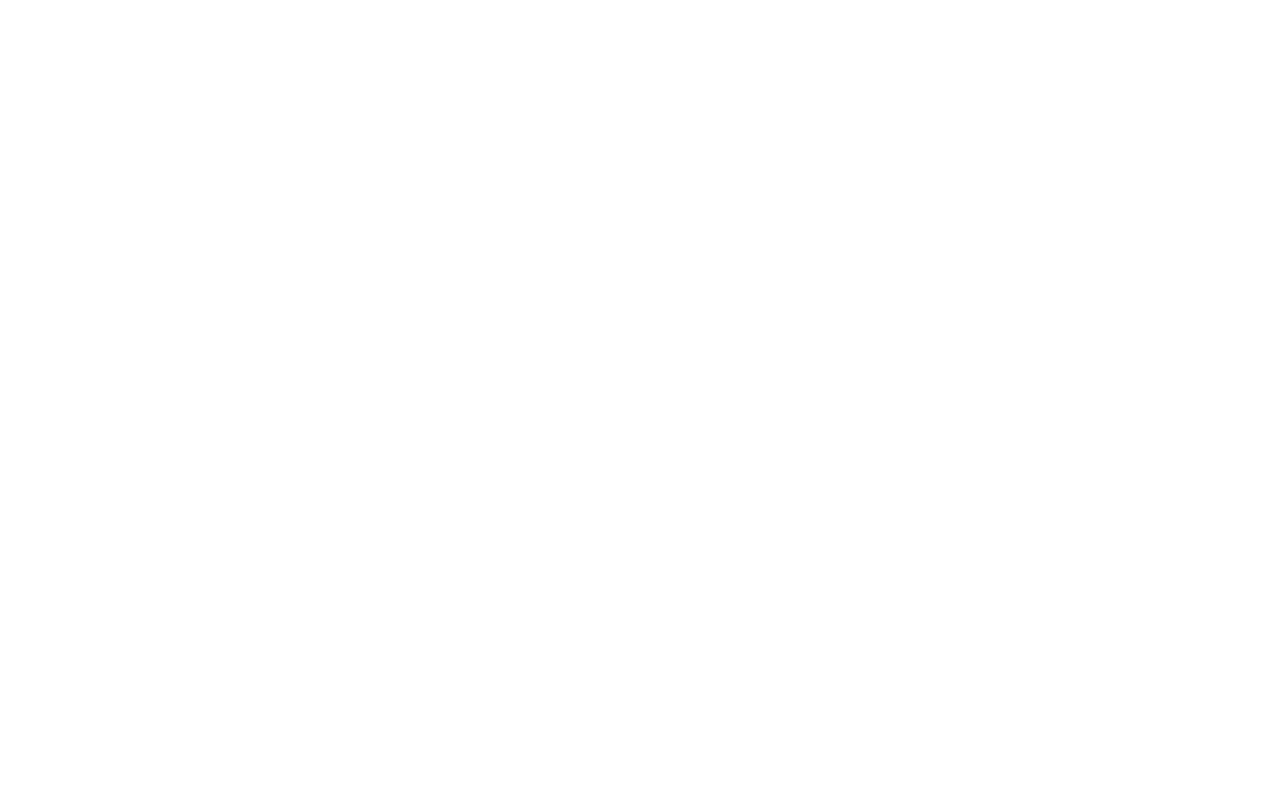
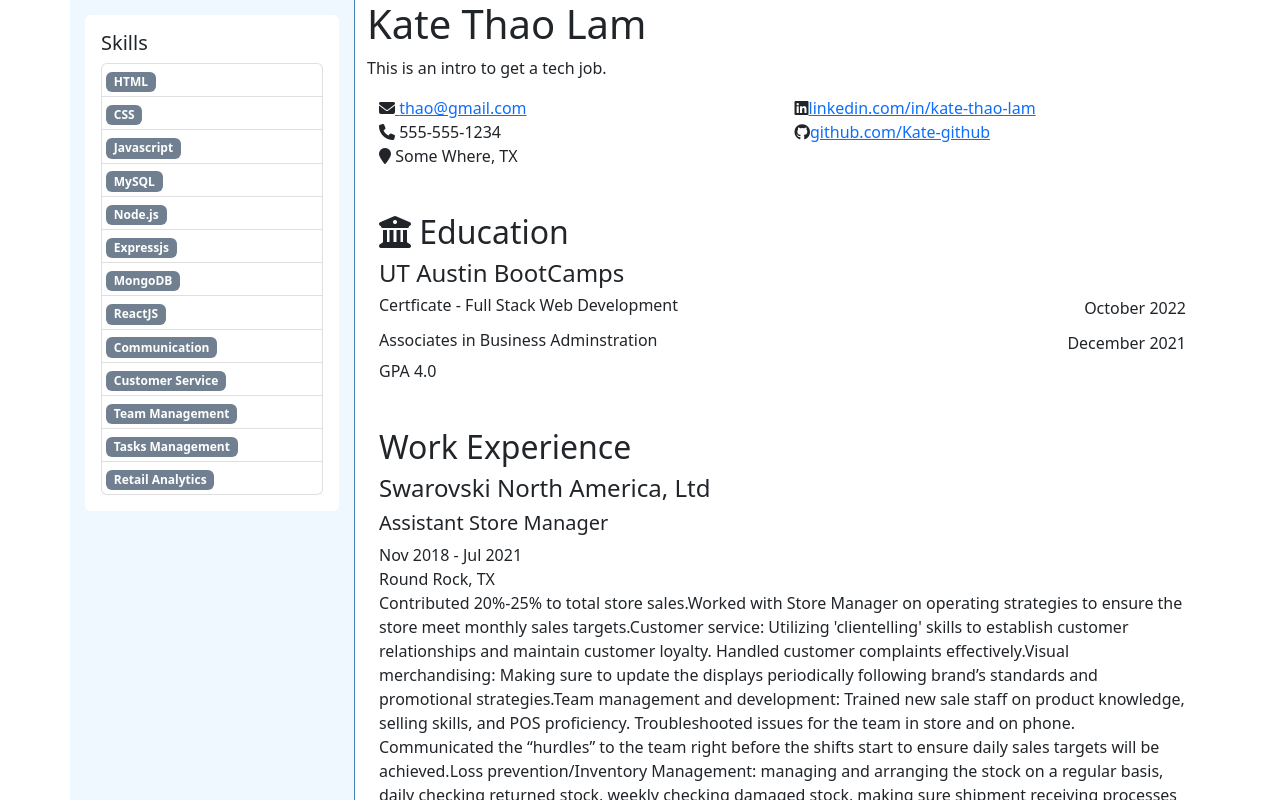
Before and after one commit to kirstgonz/resumator, a React (Create React App) app in the folder client/: page /resumes/1 in a window 1280 px wide. Before the commit this address had no page. Shown: the top 800 px of the page. Built offline with nearby package versions, Linux system fonts and the light colour scheme.

Commit message:
added resume viewer

```diff
--- a/client/public/index.html
+++ b/client/public/index.html
@@ -25,6 +25,77 @@
       Learn how to configure a non-root public URL by running `npm run build`.
     -->
     <title>Resumator</title>
+    <style>
+      title {
+          font-family: Arial, Helvetica, sans-serif;
+          color: rgba(0, 255, 229, 0.516);
+      }
+
+      #sidebar {
+          padding: 15px 15px 15px 15px;
+          text-align: center;
+          background-color: aliceblue;
+          border-right: solid 1px steelblue;
+      }
+
+      #sidebar .card {
+          text-align: left;
+          border: none;
+      }
+
+      .badge-secondary {
+          background-color: slategray;
+      }
+
+      .list-group {
+          --bs-list-group-border-width: 0;
+      }
+
+      .list-group-item {
+          --bs-list-group-item-padding-x: .25rem;
+          --bs-list-group-item-padding-y: .25rem;
+      }
+
+      #imgProfile {
+          margin: auto;
+          border: solid 3px slategray;
+      }
+
+      .fa-diamond {
+          color: steelblue;
+          margin-right: 5px;
+      }
+
+      #experience .list-group {
+          list-style-type: circle;
+          margin-left: 15px;
+      }
+
+      #experience .list-group-item {
+          display: list-item;
+      }
+
+      #edu-section,
+      #work-section,
+      #project-section {
+          margin-top: 45px;
+      }
+
+      .align-right {
+          text-align: right;
+      }
+
+      @media print {
+          #main-content {
+              max-width: 2000px;
+          }
+
+          #edu-section,
+          #project-section {
+              page-break-after: always;
+          }
+      }
+  </style>
   </head>
   <body>
     <noscript>You need to enable JavaScript to run this app.</noscript>
--- a/client/src/App.js
+++ b/client/src/App.js
@@ -55,7 +55,7 @@ export function App() {
                 <Route path="interests" element={<Interests/> } />
                 <Route path="languages" element={<Languages/> } />
             </Route>
-            <Route path="/resumes" element={<Resumes />} />
+            <Route path="/resumes/:id" element={<Resumes />} />
         </Routes>
         </ApolloProvider>
     )
--- a/client/src/Dashboard.js
+++ b/client/src/Dashboard.js
@@ -4,6 +4,7 @@ import * as React from 'react';
 import { useDispatch, useSelector } from 'react-redux';
 import { ResumatorRedux } from './resumatorRedux';
 import { Public, PublicOff } from '@mui/icons-material';
+import { useNavigate } from "react-router-dom";
 
 export function Dashboard() {
     const dispatch = useDispatch();
@@ -22,9 +23,14 @@ export function Dashboard() {
     const [introduction, setIntroduction] = React.useState('');
     const [nickName, setNickName] = React.useState('');
     const [isPublic, setIsPublic] = React.useState('');
+    const navigate = useNavigate();
 
 
-    const handleOpen = () => setOpen(true);
+    const handleViewResume = (index) => {
+        return () => {
+            navigate('/resumes/'+index)
+        }
+    };
     const handleClose = () => {
         setOpen(false);
     };
@@ -102,6 +108,7 @@ export function Dashboard() {
                                 </TableCell>
                                 <TableCell align="right">
                                     <ButtonGroup variant="outlined" aria-label="outlined primary button group">
+                                        <Button onClick={handleViewResume(index)}>View</Button>
                                         <Button onClick={handleEditModal(index)}>Edit</Button>
                                         <Button onClick={handleDelete(index)}>Delete</Button>
                                     </ButtonGroup>
--- a/client/src/Resumes.js
+++ b/client/src/Resumes.js
@@ -1,8 +1,163 @@
+import { Link } from '@mui/material';
 import * as React from 'react';
+import { useSelector } from 'react-redux';
+import { useParams } from 'react-router-dom';
+import { ResumatorRedux } from './resumatorRedux';
 export function Resumes() {
+  const { id } = useParams();
+  const data = useSelector(ResumatorRedux.selectors.selectResume(id));
+  const renderSkills = () => {
     return (
-      <div>
-          <h1>Resumes page</h1>
+      <div className="card">
+        <div className="card-body">
+          <h5 className="card-title">Skills</h5>
+          <p className="card-text">
+
+            <ul className="list-group">
+              {data.candidate.skills.map((skill) => {
+                return (
+                  <>
+                    <li className="list-group-item">
+                      <span className="badge badge-secondary">{skill}</span>
+                    </li>
+                  </>
+                );
+              })}
+            </ul>
+          </p>
+        </div>
+      </div>
+    );
+  }
+
+  const renderEdu = () => {
+    return (
+      <div className="container" id="edu-section">
+        <div className="row">
+          <div className="col col-md-12">
+            <h2><i className="fa-solid fa-building-columns"></i> Education</h2>
+            {data.candidate.education.map(({ schoolName, degree, gpa, graduationDate }) => (
+              <>
+                <h4>{schoolName}</h4>
+                <div className="row">
+                  <div className="col-6"><h6>{degree}</h6></div>
+                  <div className="col-6 align-right">{graduationDate}</div>
+                </div>
+                <div className="row">
+                  {gpa && <div className="col-6">GPA {gpa}</div>}
+                </div>
+              </>
+            ))}
+          </div>
+        </div>
       </div>
     )
   }
+
+  const renderWork = () => {
+    return (
+      <div clasName="container" id="work-section">
+        <div clasName="row">
+          <div clasName="col col-md-12">
+            <h2><i clasName="fa-solid fa-laptop-file"></i> Work Experience</h2>
+            {data.candidate.experience.map(({ company, title, start_date, end_date, responsibilities, location }) => {
+              return (<>
+                <h4>{company}</h4>
+                <h5>{title}</h5>
+                <div clasName="row">
+                  <div clasName="col-6">{start_date} - {end_date}</div>
+                  <div clasName="col-6 align-right">{location}</div>
+                </div>
+                <p>
+                  {responsibilities}
+                </p>
+              </>);
+            })}
+          </div>
+        </div>
+      </div>
+    );
+  }
+
+  const renderProjects = () => {
+    return (
+
+      <div className="container" id="project-section">
+        <div className="row">
+          <div className="col col-md-12">
+            <h2><i className="fa-solid fa-list-check"></i> Class Projects</h2>
+            {data.candidate.projects.map(({ title, role, tasks }) => {
+              return (
+                <>
+                  <h4>{title}</h4>
+                  <p>{tasks}</p>
+                  <h6>Role: {role}</h6>
+                  {/* <ul className="list-group">
+                    {technologies.split(',').map((tech) => {
+                      return(
+                        <li className="list-group-item">
+                          { tech }
+                        </li>);
+                    })}
+                  </ul> */}
+                </>
+              )
+            })}
+
+          </div>
+        </div>
+      </div>
+    )
+  };
+
+  return (
+    <div>
+      <link href="https://cdn.jsdelivr.net/npm/bootstrap@5.2.0/dist/css/bootstrap.min.css" rel="stylesheet"
+        integrity="sha384-gH2yIJqKdNHPEq0n4Mqa/HGKIhSkIHeL5AyhkYV8i59U5AR6csBvApHHNl/vI1Bx" crossOrigin="anonymous" />
+      <link rel="stylesheet"
+        href="https://cdnjs.cloudflare.com/ajax/libs/bootstrap-icons/1.9.1/font/bootstrap-icons.min.css"
+        integrity="sha512-5PV92qsds/16vyYIJo3T/As4m2d8b6oWYfoqV+vtizRB6KhF1F9kYzWzQmsO6T3z3QG2Xdhrx7FQ+5R1LiQdUA=="
+        crossOrigin="anonymous" referrerPolicy="no-referrer" />
+      <link rel="stylesheet" href="https://cdnjs.cloudflare.com/ajax/libs/font-awesome/6.2.0/css/all.min.css"
+        integrity="sha512-xh6O/CkQoPOWDdYTDqeRdPCVd1SpvCA9XXcUnZS2FmJNp1coAFzvtCN9BmamE+4aHK8yyUHUSCcJHgXloTyT2A=="
+        crossOrigin="anonymous" referrerPolicy="no-referrer" />
+      <div className="container" id="main-content">
+        <div className="row">
+          <div className="col col-3" id="sidebar">
+            {renderSkills()}
+          </div>
+          <div class="col col-9" id="experience">
+            <h1>{data.candidate.firstName} {data.candidate.middleName} {data.candidate.lastName}</h1>
+            <p>{data.resume.intro}</p>
+            <div className="container">
+              <div className="row">
+                <div className="col col-sm-6">
+                  <div>
+                    <i className="fa-solid fa-envelope"></i>
+                    <a href={`mailto:${data.candidate.email}`}> {data.candidate.email}</a>
+                  </div>
+                  <span><i className="fa-solid fa-phone"></i> {data.candidate.phoneNumber}</span>
+                  <div><i className="fa-solid fa-location-pin"></i> {data.candidate.location}</div>
+                </div>
+                <div className="col col-sm-6">
+                  <div>
+                    <i className="fa-brands fa-linkedin"></i>
+                    <a href={`http://${data.candidate.linkedIn}`}>{data.candidate.linkedIn}</a>
+                  </div>
+                  <div>
+                    <i className="fa-brands fa-github"></i>
+                    <a href={`http://${data.candidate.gitHub}`}>{data.candidate.gitHub}</a>
+                  </div>
+                </div>
+                {renderEdu()}
+                {renderWork()}
+                {renderProjects()}
+              </div>
+            </div>
+          </div>
+
+        </div>
+      </div>
+    </div>
+  )
+}
--- a/client/src/resumatorRedux.js
+++ b/client/src/resumatorRedux.js
@@ -8,9 +8,9 @@ const slice = createSlice({
             "middleName": "Thao",
             "lastName": "Lam",
             "description": "I am a recent college graduate of Austin Community College and enrolled in the Full Stack Web Development Coding bootcamp at the University of Texas. I am looking for opportunities in web development. I have over 10 years work experience with various retail corporations, both in Vietnam and the US. During this time I have developed the following skills: customer service, team management, task priortization, and data analytics.",
-            "email": "kate.lam.austin@gmail.com",
-            "location": "Round Rock, TX",
-            "phoneNumber": "737 203 1148",
+            "email": "thao@gmail.com",
+            "location": "Some Where, TX",
+            "phoneNumber": "555-555-1234",
             "linkedIn": "linkedin.com/in/kate-thao-lam",
             "gitHub": "github.com/Kate-github",
             "experience": [
@@ -69,8 +69,37 @@ const slice = createSlice({
                     "tasks": "Created style sheets for website"
                 }
             ],
-            education: [],
-            skills: [],
+            education: [
+                {
+                    "schoolName": "UT Austin BootCamps",
+                    "degree": "Certficate - Full Stack Web Development",
+                    "graduationDate": "October 2022"
+                },
+                {
+                    "school_name": "Austin Community College",
+                    "degree": "Associates in Business Adminstration",
+                    "gpa": "4.0",
+                    "honors": [
+                        "Chancellor’s Honor Award"
+                    ],
+                    "graduationDate": "December 2021"
+                }
+
+            ],
+            skills: [
+                "HTML",
+                "CSS",
+                "Javascript",
+                "MySQL",
+                "Node.js",
+                "Expressjs",
+                "MongoDB",
+                "ReactJS",
+                "Communication",
+                "Customer Service",
+                "Team Management",
+                "Tasks Management",
+                "Retail Analytics"],
             interests: [],
             languages: [],
             awards: []
@@ -141,6 +170,14 @@ export const ResumatorRedux = {
         selectResumes: state => state.resumator.resumes,
         selectCandidate: state => state.resumator.candidate,
         selectExperience: state => state.resumator.candidate.experience,
-        selectProject: state => state.resumator.candidate.projects
+        selectProject: state => state.resumator.candidate.projects,
+        selectResume: (index) => {
+            return (state) => {
+                return {
+                    resume: state.resumator.resumes[index],
+                    candidate: state.resumator.candidate
+                }
+            }
+        }
     }
 };
```
